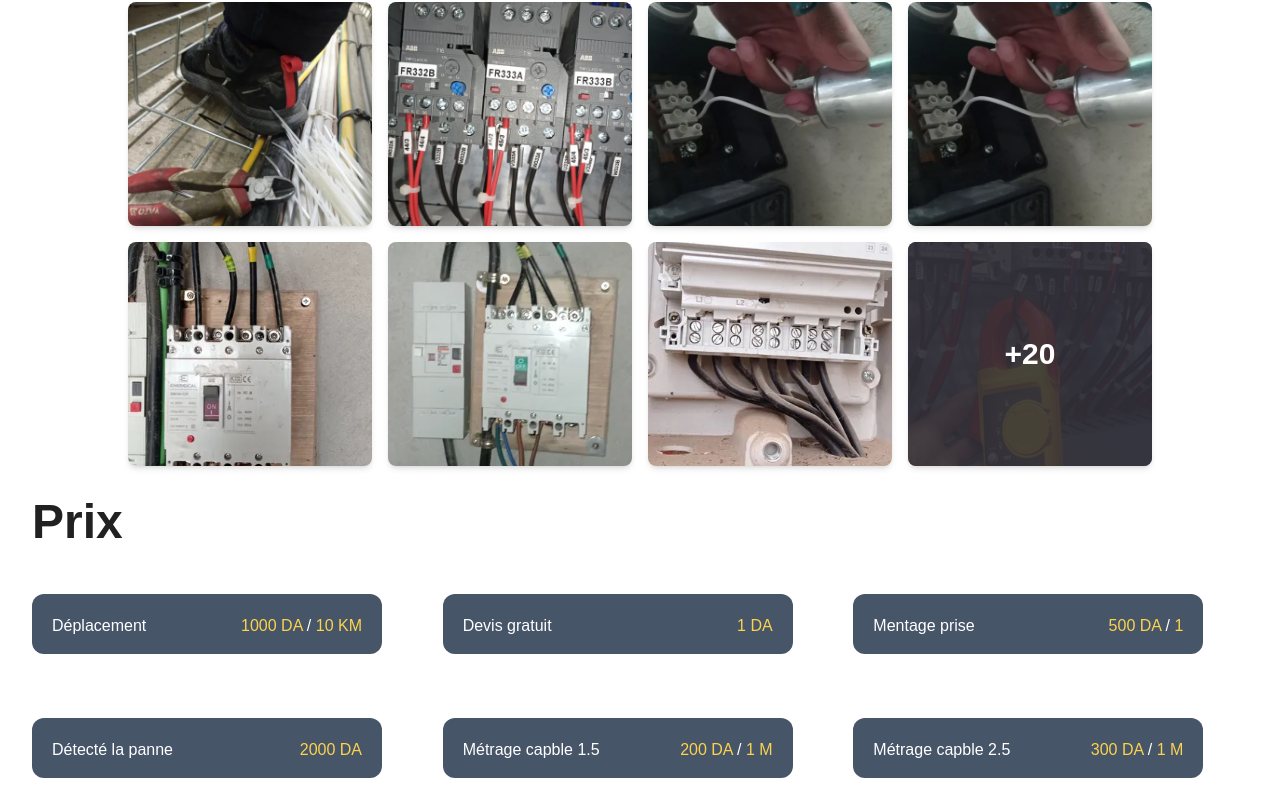
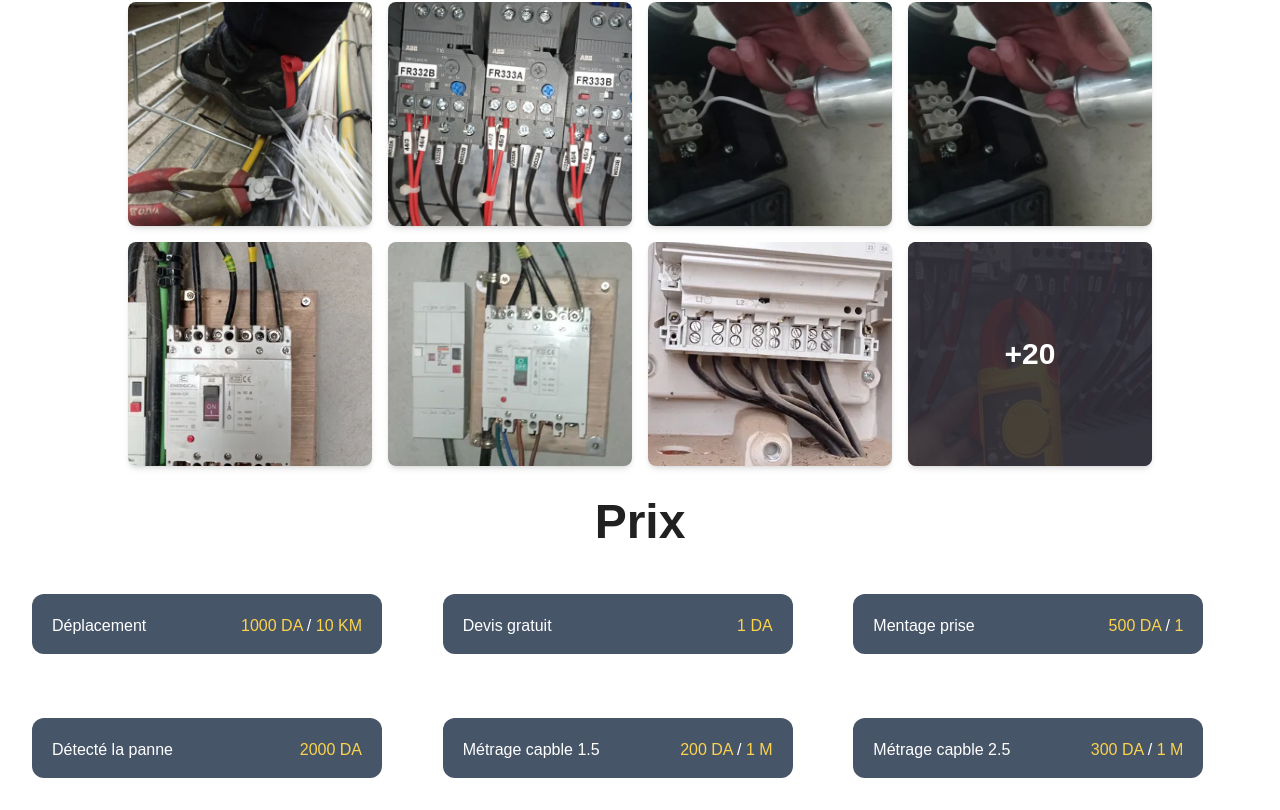
Before and after one commit to chemsodev/landing-page-template, a React (Vite) app: page / in a window 1280 px wide. Shown: the part 846-1656 px from the top of the page. Built offline with nearby package versions, Linux system fonts and the light colour scheme.

Commit message:
centered the price

```diff
--- a/src/Price.jsx
+++ b/src/Price.jsx
@@ -3,7 +3,7 @@ import React from 'react'
 const Price = () => {
     return (
         <div className='m-8  '>
-            <p className='font-bold text-5xl'>Prix</p>
+            <p className='font-bold flex justify-center items-center  text-5xl'>Prix</p>
             <div className='flex flex-col md:grid md:grid-cols-3 gap-4'>
                 <div className=' text-white p-5 flex flex-row justify-between bg-slate-600  mt-12 h-[60px] w-[350px] rounded-xl'>
                     <p>Déplacement</p>
```
